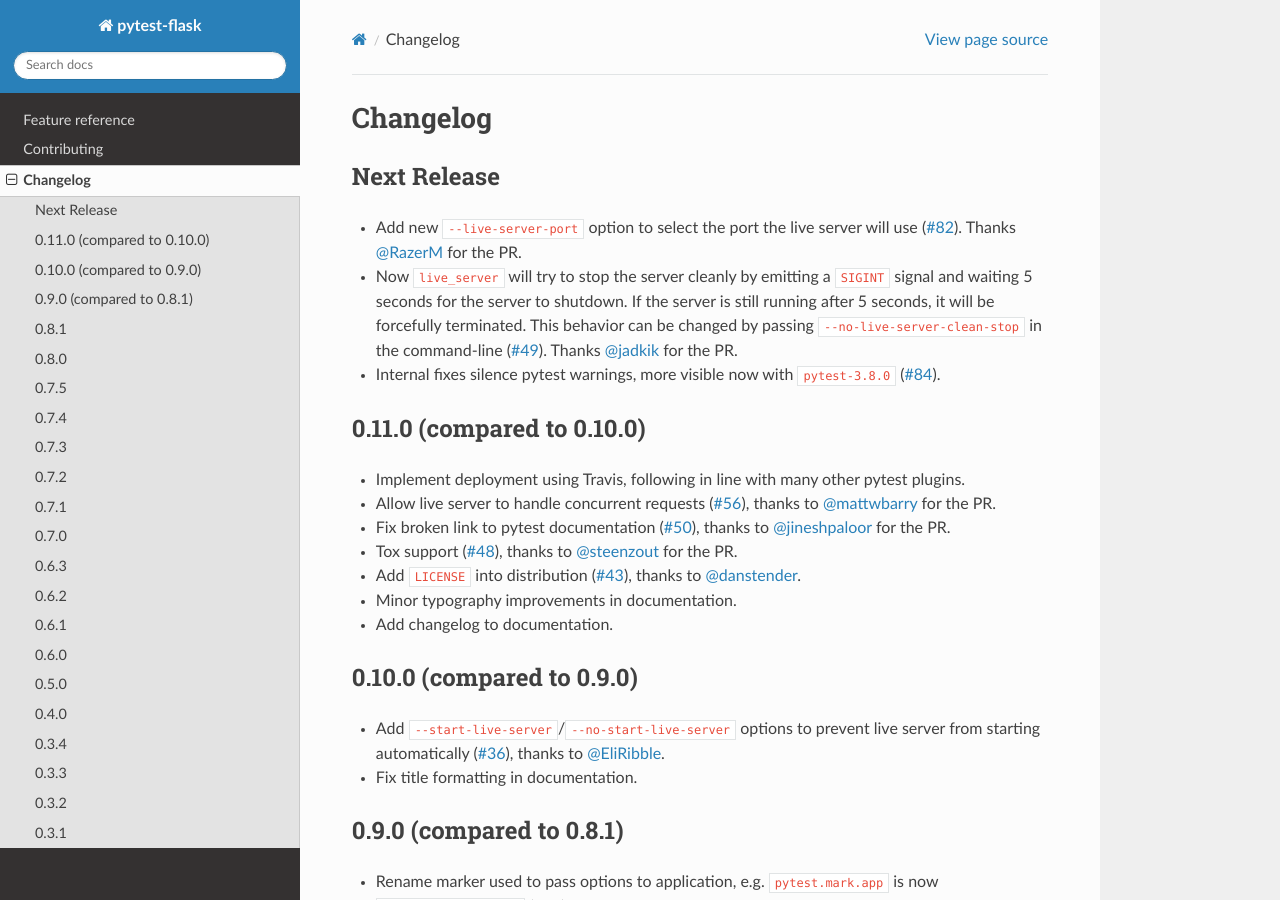
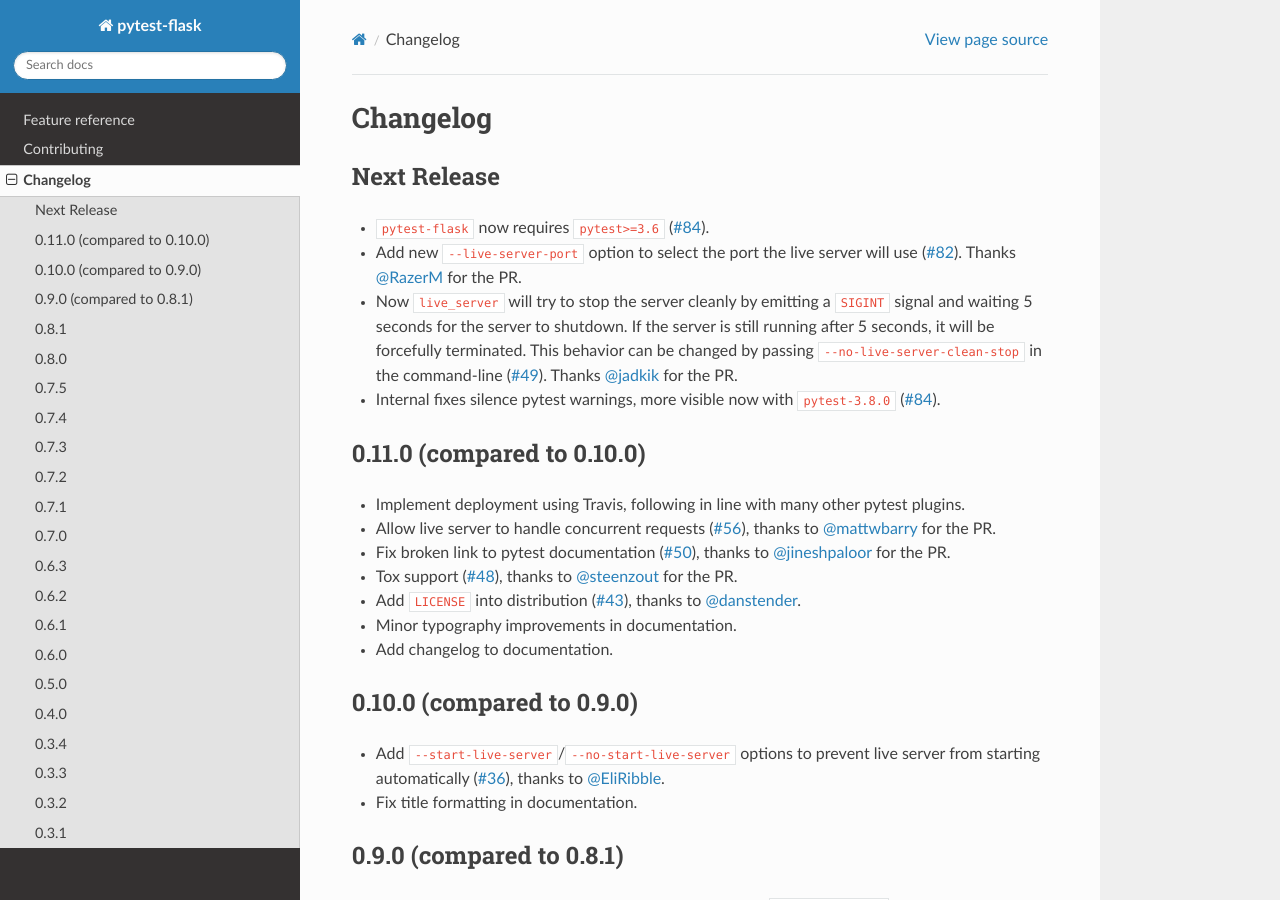
Before and after one commit to pytest-dev/pytest-flask, a Sphinx documentation site: the page built from docs/changelog.rst, in a window 1280 px wide and 900 px high. Built offline with Sphinx 7.4.7 and the Read the Docs theme 2.0.0, drawn with Linux system fonts in a browser that asks for light colours; pages that are not in the unit, such as notebooks, are missing from menus; the version number could not be read and is left out.

Commit message:
Add note that pytest-flask now requires pytest >=3.6

```diff
--- a/docs/changelog.rst
+++ b/docs/changelog.rst
@@ -6,6 +6,8 @@
 
 Next Release
 ------------
+
+- ``pytest-flask`` now requires ``pytest>=3.6`` (`#84`_).
 
 - Add new ``--live-server-port`` option to select the port the live server will use (`#82`_).
   Thanks `@RazerM`_ for the PR.
```
